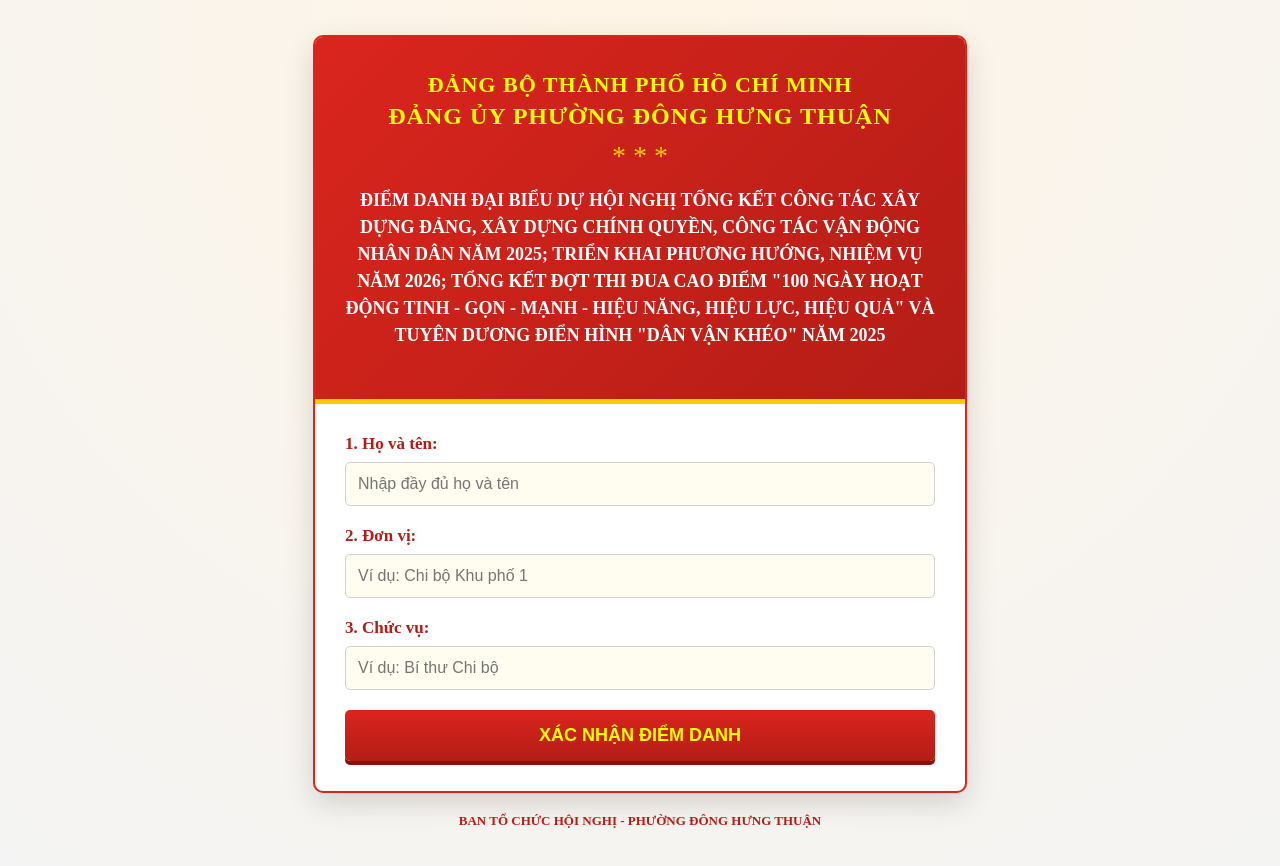
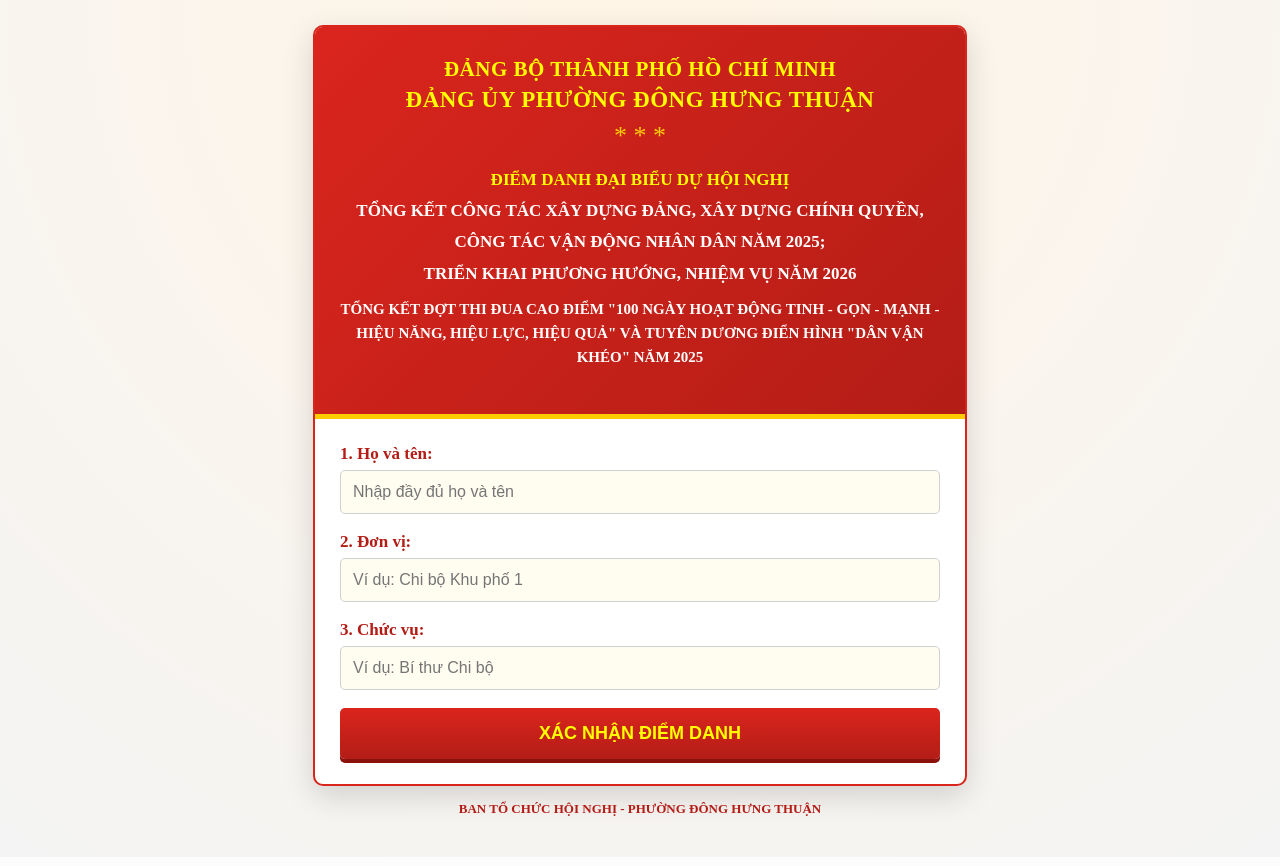
Before and after one commit to veo362005-gif/diemdanhhoinghi, a plain HTML site: page index.html in a window 1280 px wide. Drawn offline with Linux system fonts and the light colour scheme.

Commit message:
Refine styles and update main title for clarity
Adjusted margins, padding, and font sizes for various elements in the CSS. Updated the main title to enhance visibility and clarity.

```diff
--- a/index.html
+++ b/index.html
@@ -14,7 +14,7 @@
         }
         .container {
             max-width: 650px;
-            margin: 20px auto;
+            margin: 10px auto;
             background: white;
             border-radius: 10px;
             overflow: hidden;
@@ -25,29 +25,32 @@
             background: linear-gradient(135deg, #da251d 0%, #b31d16 100%);
             color: #ffff00;
             text-align: center;
-            padding: 35px 20px;
+            padding: 30px 15px;
             border-bottom: 5px solid #ffcc00;
         }
-        /* Tăng size chữ 2 dòng đầu */
-        .line1 { font-size: 22px; font-weight: bold; margin: 0; letter-spacing: 1px; }
-        .line2 { font-size: 24px; font-weight: bold; margin: 5px 0; letter-spacing: 1px; }
+
+        /* 2 dòng tiêu đề đầu tiên */
+        .line1 { font-size: 21px; font-weight: bold; margin: 0; letter-spacing: 0.5px; }
+        .line2 { font-size: 23px; font-weight: bold; margin: 5px 0; letter-spacing: 0.5px; }
 
         /* 3 ký tự sao */
-        .stars { font-size: 28px; margin: 10px 0; color: #ffcc00; }
+        .stars { font-size: 26px; margin: 8px 0; color: #ffcc00; }
 
-        /* Nội dung phía dưới nhỏ hơn 2 dòng đầu */
+        /* Tiêu đề chính ngắt dòng rõ ý */
         .title-main {
             margin: 15px 0;
-            font-size: 18px;
-            line-height: 1.5;
+            font-size: 17px;
+            line-height: 1.6;
             text-transform: uppercase;
             font-weight: bold;
-            color: #ffffff; /* Chuyển sang màu trắng để phân biệt với 2 dòng đầu màu vàng */
+            color: #ffffff;
         }
+        .title-main span { display: block; margin-bottom: 4px; }
+        .highlight { color: #ffff00; } /* Màu vàng cho chữ Điểm danh */
 
-        form { padding: 30px; }
-        .form-group { margin-bottom: 20px; }
-        label { display: block; font-weight: bold; margin-bottom: 8px; color: #b31d16; font-size: 17px; }
+        form { padding: 25px; }
+        .form-group { margin-bottom: 18px; }
+        label { display: block; font-weight: bold; margin-bottom: 6px; color: #b31d16; font-size: 17px; }
         input[type="text"] {
             width: 100%;
             padding: 12px;
@@ -71,7 +74,7 @@
             text-transform: uppercase;
             box-shadow: 0 4px 0 #8b120c;
         }
-        .footer { text-align: center; font-size: 13px; color: #b31d16; margin-top: 20px; font-weight: bold; padding-bottom: 30px; }
+        .footer { text-align: center; font-size: 13px; color: #b31d16; margin-top: 15px; font-weight: bold; padding-bottom: 25px; }
     </style>
 </head>
 <body>
@@ -82,7 +85,11 @@
         <p class="line2">ĐẢNG ỦY PHƯỜNG ĐÔNG HƯNG THUẬN</p>
         <div class="stars">* * *</div>
         <div class="title-main">
-            ĐIỂM DANH ĐẠI BIỂU DỰ HỘI NGHỊ TỔNG KẾT CÔNG TÁC XÂY DỰNG ĐẢNG, XÂY DỰNG CHÍNH QUYỀN, CÔNG TÁC VẬN ĐỘNG NHÂN DÂN NĂM 2025; TRIỂN KHAI PHƯƠNG HƯỚNG, NHIỆM VỤ NĂM 2026; TỔNG KẾT ĐỢT THI ĐUA CAO ĐIỂM "100 NGÀY HOẠT ĐỘNG TINH - GỌN - MẠNH - HIỆU NĂNG, HIỆU LỰC, HIỆU QUẢ" VÀ TUYÊN DƯƠNG ĐIỂN HÌNH "DÂN VẬN KHÉO" NĂM 2025
+            <span class="highlight">ĐIỂM DANH ĐẠI BIỂU DỰ HỘI NGHỊ</span>
+            <span>TỔNG KẾT CÔNG TÁC XÂY DỰNG ĐẢNG, XÂY DỰNG CHÍNH QUYỀN,</span>
+            <span>CÔNG TÁC VẬN ĐỘNG NHÂN DÂN NĂM 2025;</span>
+            <span>TRIỂN KHAI PHƯƠNG HƯỚNG, NHIỆM VỤ NĂM 2026</span>
+            <span style="font-size: 15px; margin-top: 10px;">TỔNG KẾT ĐỢT THI ĐUA CAO ĐIỂM "100 NGÀY HOẠT ĐỘNG TINH - GỌN - MẠNH - HIỆU NĂNG, HIỆU LỰC, HIỆU QUẢ" VÀ TUYÊN DƯƠNG ĐIỂN HÌNH "DÂN VẬN KHÉO" NĂM 2025</span>
         </div>
     </div>
 
@@ -135,7 +142,7 @@
                 btn.innerHTML = "XÁC NHẬN ĐIỂM DANH";
             })
             .catch(error => {
-                alert('Lỗi: ' + error.message);
+                alert('Lỗi kết nối: Vui lòng thử lại.');
                 btn.disabled = false;
                 btn.innerHTML = "XÁC NHẬN ĐIỂM DANH";
             });
```
